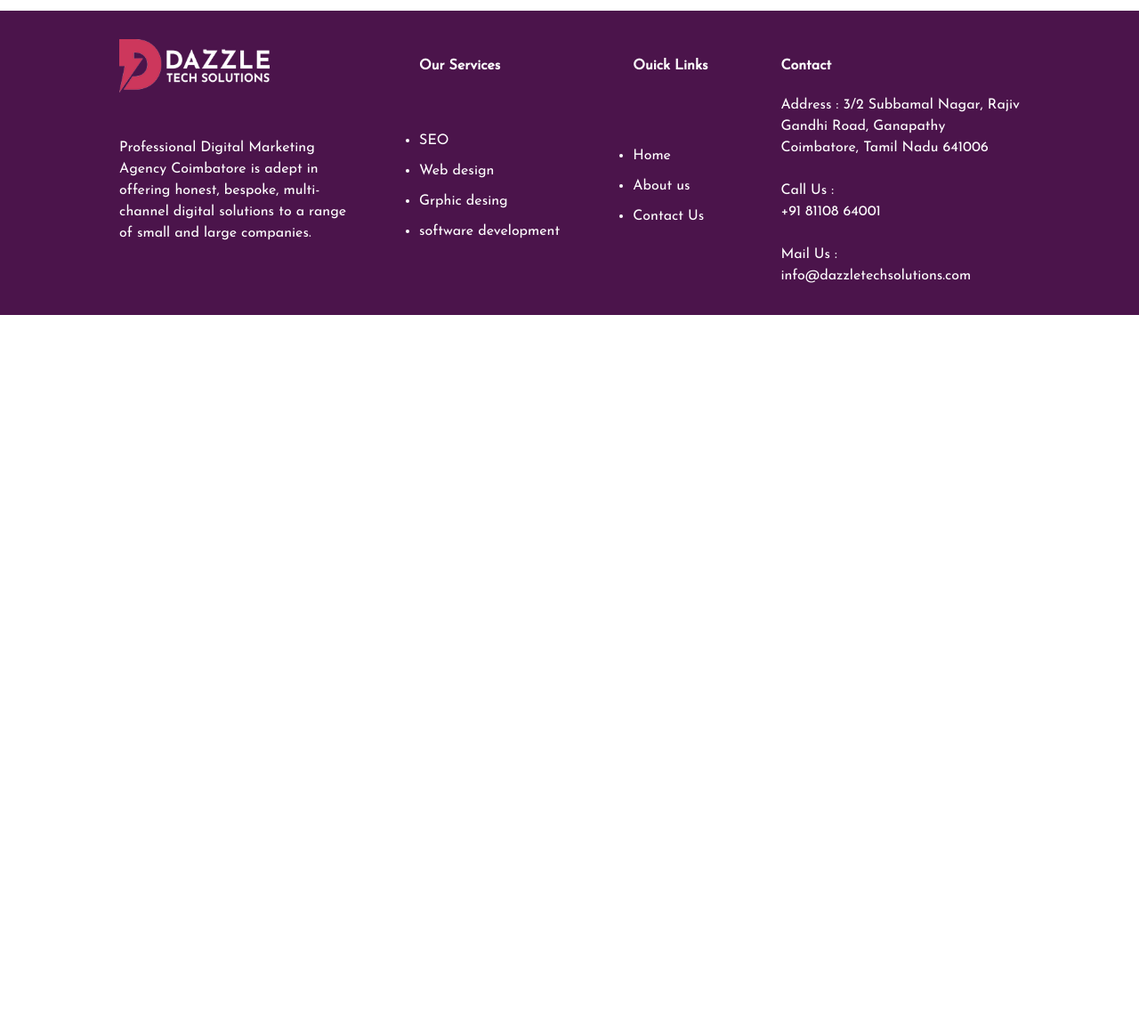
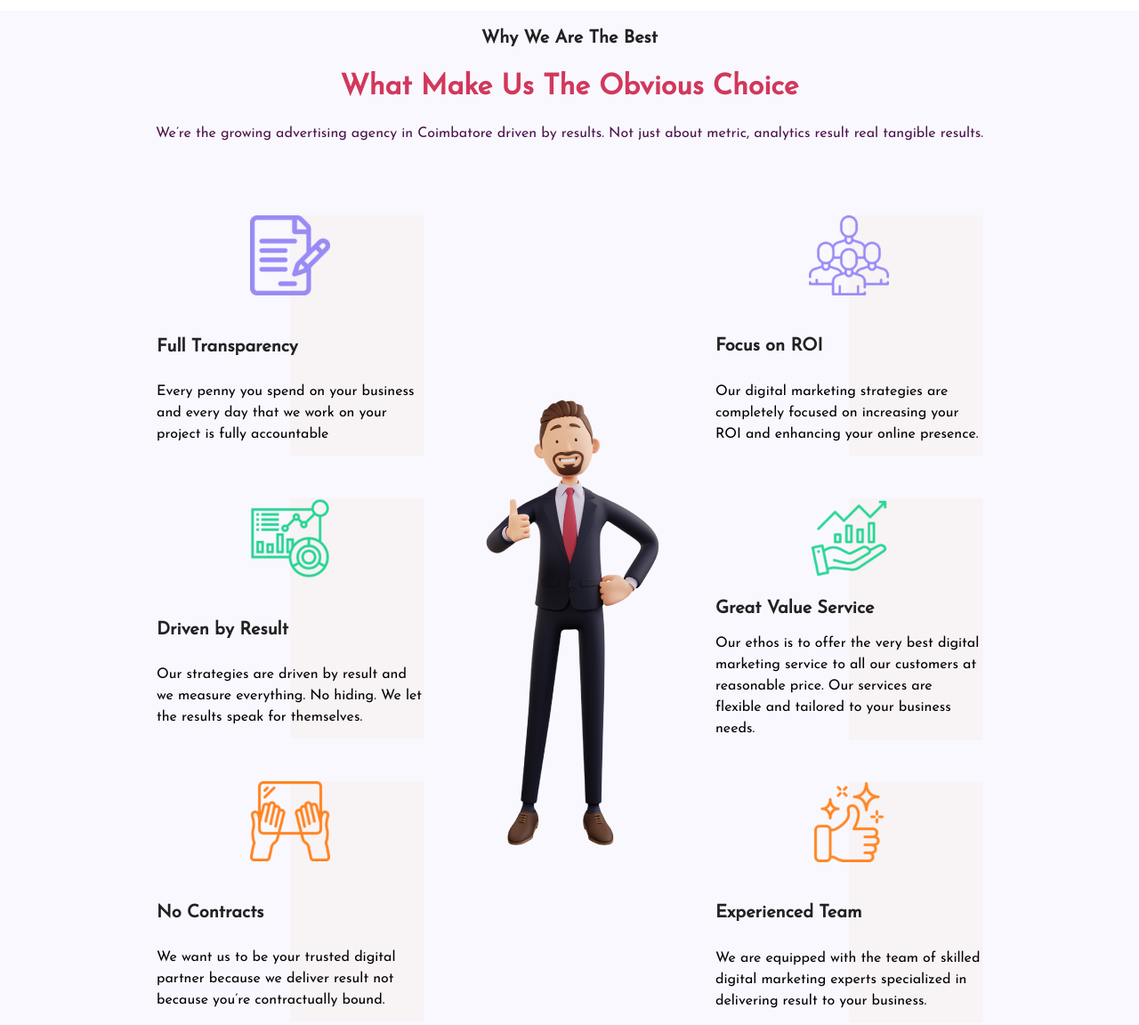
Before and after one commit to sreerag5375/dazzle_tech_solutions_website, a plain HTML site: page index.html in a window 1280 px wide. Shown: the part 2420-3572 px from the top of the page at 89% size. Before the commit the page ends 2774 px from the top, so only its background shows below. Drawn offline with Linux system fonts and the light colour scheme.

Commit message:
Made why we best section fully responsive

```diff
--- a/index.html
+++ b/index.html
@@ -256,124 +256,113 @@
     </section>
     <!-- what we do section end -->
 
-    <!-- <section class="why-we-are-best">
-        <div class="why-we-best | container">
-          <div class="top">
-            <p class="top-heading">Why We Are The Best</p>
-            <p class="main-heading">What Make Us The Obvious Choice</p>
-            <p class="sub-text">
+    <!-- why we are best section -->
+    <section class="why-we-are-best">
+      <div class="why-we-best-section | container">
+        <div class="top-heading-wrapper | spacer-small text-center">
+          <h1 class="top-heading">Why We Are The Best</h1>
+          <h2 class="top-heading-primary">What Make Us The Obvious Choice</h2>
+          <p class="top-heading-para">
             We’re the growing advertising agency in Coimbatore driven by
-              results. Not just about metric, <br />
-              analytics result real tangible results.
+            results. Not just about metric, analytics result real tangible
+            results.
           </p>
         </div>
-          inner section
+
+        <!-- inner section -->
         <div class="inner-section">
-            <div class="left">
-              <div class="left-content">
-                <div class="content">
-                  <div class="text">
+          <div class="left-content-wrapper | spacer">
+            <div class="content-container">
+              <div class="icon-container">
+                <img src="./images/assets/asset 19.png" alt="" />
+              </div>
+              <div class="text-wrapper">
                 <p class="heading">Full Transparency</p>
-                    <p class="texts">
-                      Every penny you spend on your business <br />
-                      and every day that we work on your <br />
-                      project is fully accountable
+                <p class="text">
+                  Every penny you spend on your business and every day that we
+                  work on your project is fully accountable
                 </p>
-                  </div>
-                  <div class="icon">
-                    <img src="./images/assets/asset 19.png" alt="" />
               </div>
             </div>
 
-                <div class="content">
-                  <div class="text">
+            <div class="content-container">
+              <div class="icon-container">
+                <img src="./images/assets/asset 18.png" alt="" />
+              </div>
+              <div class="text-wrapper">
                 <p class="heading">Driven by Result</p>
-                    <p class="texts">
-                      Our strategies are driven by result and <br />
-                      we measure everything. No hiding. We <br />
-                      let the results speak for themselves.
+                <p class="text">
+                  Our strategies are driven by result and we measure everything.
+                  No hiding. We let the results speak for themselves.
                 </p>
-                  </div>
-                  <div class="icon">
-                    <img src="./images/assets/asset 18.png" alt="" />
               </div>
             </div>
 
-                <div class="content">
-                  <div class="text">
-                    <p class="heading">No Contracts</p>
-                    <p class="texts">
-                      We want us to be your trusted digital <br />
-                      partner because we deliver result not <br />
-                      because you’re contractually bound.
-                    </p>
-                  </div>
-                  <div class="icon">
+            <div class="content-container">
+              <div class="icon-container">
                 <img src="./images/assets/asset 17.png" alt="" />
               </div>
+              <div class="text-wrapper">
+                <p class="heading">No Contracts</p>
+                <p class="text">
+                  We want us to be your trusted digital partner because we
+                  deliver result not because you’re contractually bound.
+                </p>
               </div>
             </div>
           </div>
 
-            <div class="center-img">
+          <div class="center-image">
             <div class="man-image">
-                <img src="/images/assets/asset 20.png" alt="" />
+              <img src="/images/assets/asset 20.png" alt="Man Image" />
             </div>
           </div>
 
-            <div class="right">
-              <div class="right-content">
-                <div class="content">
-                  <div class="icon">
+          <div class="right-content-wrapper | spacer">
+            <div class="content-container">
+              <div class="icon-container">
                 <img src="./images/assets/asset 21.png" alt="" />
               </div>
-                  <div class="text">
+              <div class="text-wrapper">
                 <p class="heading">Focus on ROI</p>
-                    <p class="texts">
-                      Our digital marketing strategies are <br />
-                      completely focused on increasing your <br />
-                      ROI and enhancing your online <br />
-                      presence.
+                <p class="text">
+                  Our digital marketing strategies are completely focused on
+                  increasing your ROI and enhancing your online presence.
                 </p>
               </div>
             </div>
 
-                <div class="content">
-                  <div class="icon">
+            <div class="content-container">
+              <div class="icon-container">
                 <img src="./images/assets/asset 22.png" alt="" />
               </div>
-                  <div class="text">
+              <div class="text-wrapper">
                 <p class="heading">Great Value Service</p>
-                    <p class="texts">
-                      Our ethos is to offer the very best <br />
-                      digital marketing service to all our <br />
-                      customers at reasonable price. Our <br />
-                      services are flexible and tailored to your <br />
-                      business needs.
+                <p class="text">
+                  Our ethos is to offer the very best digital marketing service
+                  to all our customers at reasonable price. Our services are
+                  flexible and tailored to your business needs.
                 </p>
               </div>
             </div>
 
-                <div class="content">
-                  <div class="icon">
+            <div class="content-container">
+              <div class="icon-container">
                 <img src="./images/assets/asset 23.png" alt="" />
               </div>
-                  <div class="text">
+              <div class="text-wrapper">
                 <p class="heading">Experienced Team</p>
-                    <p class="texts">
-                      We are equipped with the team of <br />
-                      skilled digital marketing experts <br />
-                      specialized in delivering result to your <br />
-                      business.
+                <p class="text">
+                  We are equipped with the team of skilled digital marketing
+                  experts specialized in delivering result to your business.
                 </p>
               </div>
             </div>
           </div>
         </div>
+        <!-- inner section closed -->
       </div>
-          inner section closed
-        </div>
-      </section> -->
+    </section>
 
     <footer>
       <div class="footer | container">
--- a/main.css
+++ b/main.css
@@ -70,6 +70,10 @@ button {
   display: grid;
   gap: var(--gap, 2rem);
 }
+.spacer-small {
+  display: grid;
+  gap: 1rem;
+}
 
 .btn {
   border-radius: 3px;
--- a/styles/services-section.css
+++ b/styles/services-section.css
@@ -56,9 +56,9 @@
     padding-inline: 2rem;
   }
 }
-@media (min-width: 380px) and (max-width: 768px) {
+@media (min-width: 380px) and (max-width: 767px) {
   .service-cards .image-container img {
-    max-width: 380px;
+    max-width: 320px;
   }
 }
 
--- a/styles/why-we-are-best-styles.css
+++ b/styles/why-we-are-best-styles.css
@@ -1,66 +1,91 @@
 /* why we best section */
-.why-we-best {
-  text-align: center;
-  height: auto;
-  width: 100%;
-  margin-bottom: 50px;
+.why-we-are-best {
+  padding: 1rem;
+  background-color: var(--clr-accent-300);
 }
 
-.why-we-best .top-heading {
-  font-size: 22px;
-  font-weight: 600;
+.top-heading-wrapper .top-heading {
+  font-size: var(--fs-400);
   color: var(--clr-neutral-700);
-  margin: 16px 0;
 }
 
-.why-we-best .main-heading {
-  font-size: 28px;
-  font-weight: bold;
-  color: var(--clr-secondary);
-  margin: 20px 0;
+.top-heading-wrapper .top-heading-primary {
+  font-size: var(--fs-650);
+  color: var(--clr-primary);
 }
 
-.why-we-best .sub-text {
+.top-heading-wrapper .top-heading-para {
   color: var(--clr-secondary);
 }
 
-.why-we-best .inner-section {
+.why-we-are-best .content-container {
+  display: grid;
+  gap: 1.2rem;
+  text-align: center;
+}
+.why-we-are-best .content-container > :last-child {
+  display: grid;
+  gap: 0.75rem;
+}
+
+.why-we-are-best .inner-section {
   display: flex;
+  flex-direction: column;
   align-items: center;
-  justify-content: center;
+  gap: 4rem;
   margin-top: 80px;
 }
 
-.why-we-are-best .content {
-  display: flex;
-  align-items: center;
-  justify-content: center;
-  margin-bottom: 70px;
+.why-we-are-best .text-wrapper .heading {
+  font-size: var(--fs-400);
+  color: var(--clr-neutral-700);
+  font-weight: var(--fw-bold);
 }
 
-.why-we-are-best .content .text .heading {
-  font-size: 19px;
-  color: var(--clr-neutral-700);
-  margin-bottom: 10px;
+.why-we-are-best .icon-container {
+  display: flex;
+  justify-content: center;
 }
 
-.left-content .content .text .texts {
-  font-size: 15px;
-  color: grey;
-  text-align: right;
+.why-we-are-best .icon-container img {
+  max-width: 100px;
 }
 
-.right-content .content .text .texts {
-  font-size: 15px;
-  color: grey;
-  text-align: left;
+.why-we-are-best .man-image img {
+  max-height: 340px;
 }
 
-.why-we-are-best .content .icon {
-  padding: 10px;
+.left-content-wrapper.spacer,
+.right-content-wrapper.spacer {
+  --gap: 3rem;
 }
 
-.why-we-are-best .content .icon img {
-  height: 80px;
-  width: 80px;
+@media (min-width: 768px) {
+  .why-we-are-best .inner-section {
+    display: flex;
+    flex-direction: row;
+    justify-content: center;
+    gap: 1.5rem;
+  }
+
+  .why-we-are-best .content-container {
+    text-align: left;
+    min-width: 220px;
+    max-width: 300px;
+    min-height: 270px;
+    background: linear-gradient(
+      to right,
+      var(--clr-accent-300) 50%,
+      #f8f3f5 50%
+    );
+  }
+
+  .why-we-are-best .icon-container img {
+    max-width: 90px;
+    max-height: 90px;
+  }
+
+  .why-we-are-best .man-image img {
+    max-height: 640px;
+  }
 }
```
Lines whose indentation alone changed are shown as unchanged.
